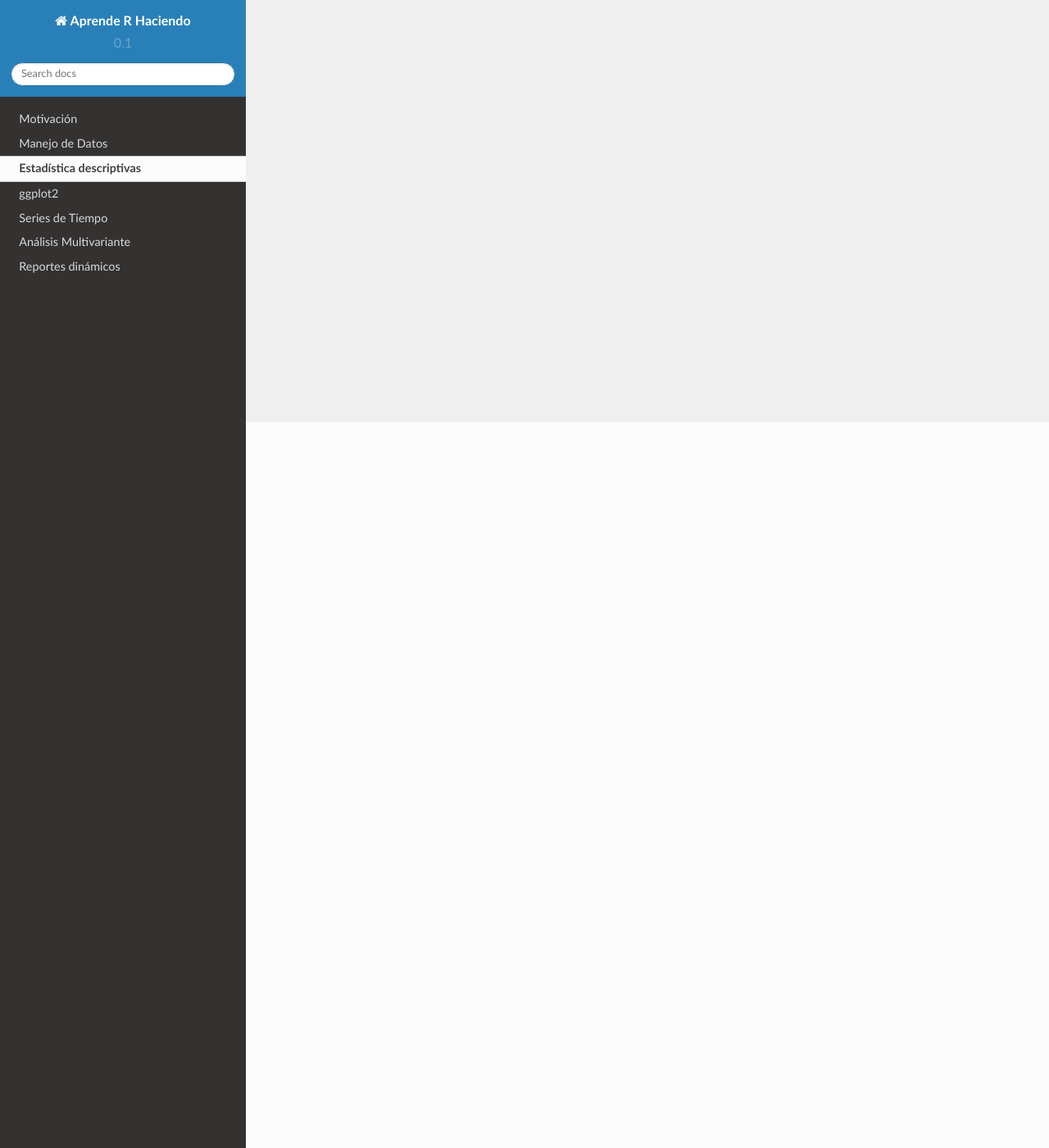
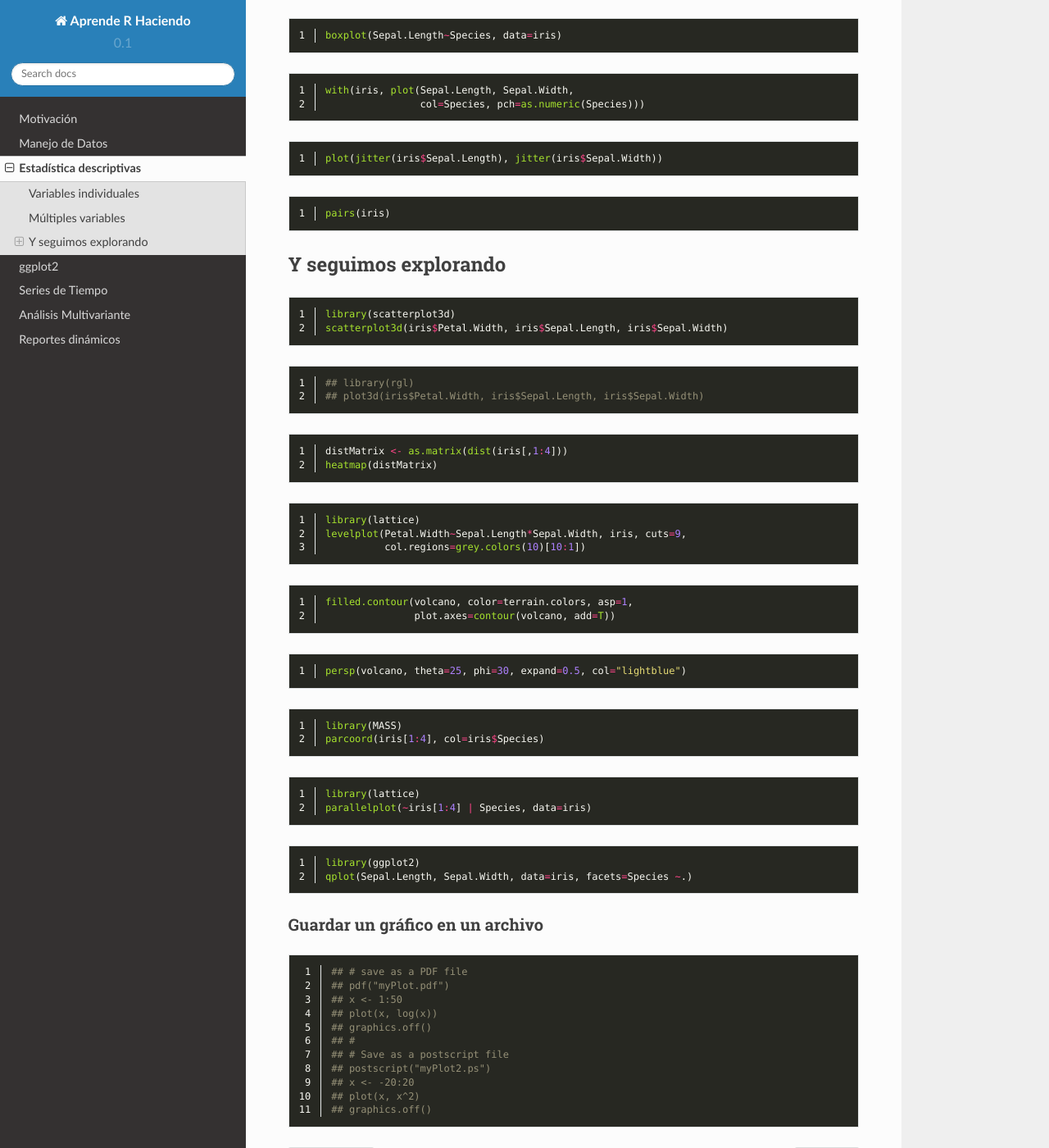
Before and after one commit to map0logo/AprendeRHaciendo, a Sphinx documentation site: the page built from source/descriptivas.rst, in a window 1280 px wide and 1400 px high, scrolled down 885 px. Shown: the whole window at 82% size. Built offline with Sphinx 7.4.7 and the Read the Docs theme 2.0.0, drawn with Linux system fonts in a browser that asks for light colours; some of the changed text lies outside the part shown.

Commit message:
Añadir códigos de las secciones Variables individuales, Múltiples variables y Seguimos explorando.

```diff
--- a/source/descriptivas.rst
+++ b/source/descriptivas.rst
@@ -1,3 +1,153 @@
 ************************
 Estadística descriptivas
 ************************
+
+Variables individuales
+======================
+
+.. code-block:: r
+   :linenos:
+
+   summary(iris)
+
+
+.. code-block:: r
+   :linenos:
+
+   quantile(iris$Sepal.Length)
+   quantile(iris$Sepal.Length, c(.1, .3, .65))
+
+.. code-block:: r
+   :linenos:
+
+   var(iris$Sepal.Length)
+   hist(iris$Sepal.Length)
+
+.. code-block:: r
+   :linenos:
+
+   plot(density(iris$Sepal.Length))
+
+.. code-block:: r
+   :linenos:
+
+   table(iris$Species)
+   pie(table(iris$Species))
+
+.. code-block:: r
+   :linenos:
+
+   barplot(table(iris$Species))
+
+Múltiples variables
+===================
+
+.. code-block:: r
+   :linenos:
+
+   cov(iris$Sepal.Length, iris$Petal.Length)
+   cov(iris[,1:4])
+   cor(iris$Sepal.Length, iris$Petal.Length)
+   cor(iris[,1:4])
+
+.. code-block:: r
+   :linenos:
+
+   aggregate(Sepal.Length ~ Species, summary, data=iris)
+
+.. code-block:: r
+   :linenos:
+
+   boxplot(Sepal.Length~Species, data=iris)
+
+.. code-block:: r
+   :linenos:
+
+   with(iris, plot(Sepal.Length, Sepal.Width,
+                   col=Species, pch=as.numeric(Species)))
+
+.. code-block:: r
+   :linenos:
+
+   plot(jitter(iris$Sepal.Length), jitter(iris$Sepal.Width))
+
+.. code-block:: r
+   :linenos:
+
+   pairs(iris)
+
+Y seguimos explorando
+=====================
+
+.. code-block:: r
+   :linenos:
+
+   library(scatterplot3d)
+   scatterplot3d(iris$Petal.Width, iris$Sepal.Length, iris$Sepal.Width)
+
+.. code-block:: r
+   :linenos:
+
+   ## library(rgl)
+   ## plot3d(iris$Petal.Width, iris$Sepal.Length, iris$Sepal.Width)
+
+.. code-block:: r
+   :linenos:
+
+   distMatrix <- as.matrix(dist(iris[,1:4]))
+   heatmap(distMatrix)
+
+.. code-block:: r
+   :linenos:
+
+   library(lattice)
+   levelplot(Petal.Width~Sepal.Length*Sepal.Width, iris, cuts=9,
+             col.regions=grey.colors(10)[10:1])
+
+.. code-block:: r
+   :linenos:
+
+   filled.contour(volcano, color=terrain.colors, asp=1,
+                  plot.axes=contour(volcano, add=T))
+
+.. code-block:: r
+   :linenos:
+
+   persp(volcano, theta=25, phi=30, expand=0.5, col="lightblue")
+
+.. code-block:: r
+   :linenos:
+
+   library(MASS)
+   parcoord(iris[1:4], col=iris$Species)
+
+.. code-block:: r
+   :linenos:
+
+   library(lattice)
+   parallelplot(~iris[1:4] | Species, data=iris)
+
+
+.. code-block:: r
+   :linenos:
+
+   library(ggplot2)
+   qplot(Sepal.Length, Sepal.Width, data=iris, facets=Species ~.)
+
+Guardar un gráfico en un archivo
+--------------------------------
+
+.. code-block:: r
+   :linenos:
+
+   ## # save as a PDF file
+   ## pdf("myPlot.pdf")
+   ## x <- 1:50
+   ## plot(x, log(x))
+   ## graphics.off()
+   ## #
+   ## # Save as a postscript file
+   ## postscript("myPlot2.ps")
+   ## x <- -20:20
+   ## plot(x, x^2)
+   ## graphics.off()
```
